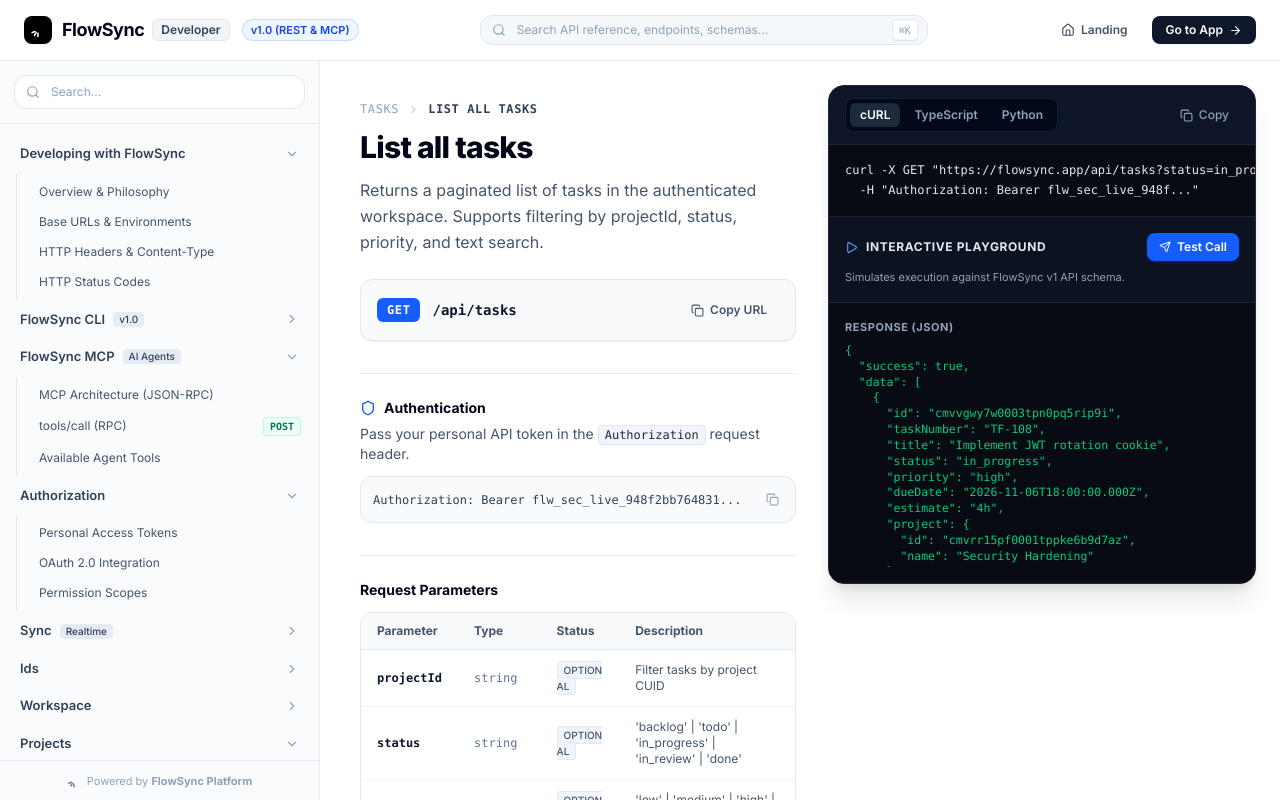
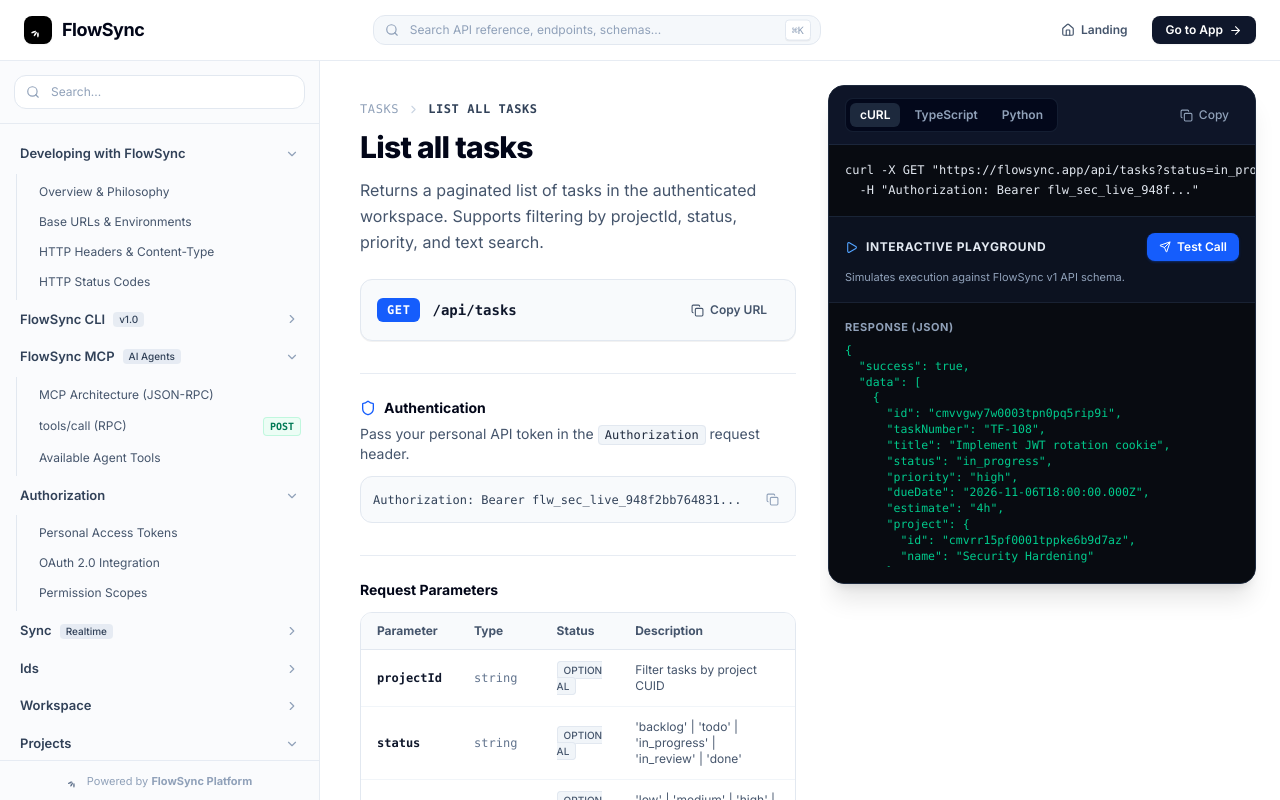
Before and after one commit to rasel1510/TaskFlow, a Next.js app: page /docs in a window 1280 px wide. Shown: the top 800 px of the page. Built offline with nearby package versions, Linux system fonts and the light colour scheme.

Commit message:
style(docs): remove Developer and v1.0 version badges from navbar

```diff
--- a/src/views/ApiDocsView.tsx
+++ b/src/views/ApiDocsView.tsx
@@ -986,19 +986,10 @@ export default function ApiDocsView() {
                 </svg>
               </div>
 
-              <div className="flex items-center gap-2">
-                <span className="font-bold text-lg text-slate-950 dark:text-white tracking-tight">
-                  FlowSync
-                </span>
-                <span className="text-xs font-semibold px-2 py-0.5 rounded-md bg-slate-100 dark:bg-slate-800 text-slate-700 dark:text-slate-300 border border-slate-200 dark:border-slate-700">
-                  Developer
-                </span>
-              </div>
+              <span className="font-bold text-lg text-slate-950 dark:text-white tracking-tight">
+                FlowSync
+              </span>
             </Link>
-
-            <span className="hidden sm:inline-flex items-center px-2 py-0.5 rounded-full text-[11px] font-semibold bg-blue-50 text-blue-700 dark:bg-blue-950/60 dark:text-blue-300 border border-blue-200/80 dark:border-blue-900/60">
-              v1.0 (REST & MCP)
-            </span>
           </div>
 
           {/* Center search shortcut indicator on larger screens */}
```
